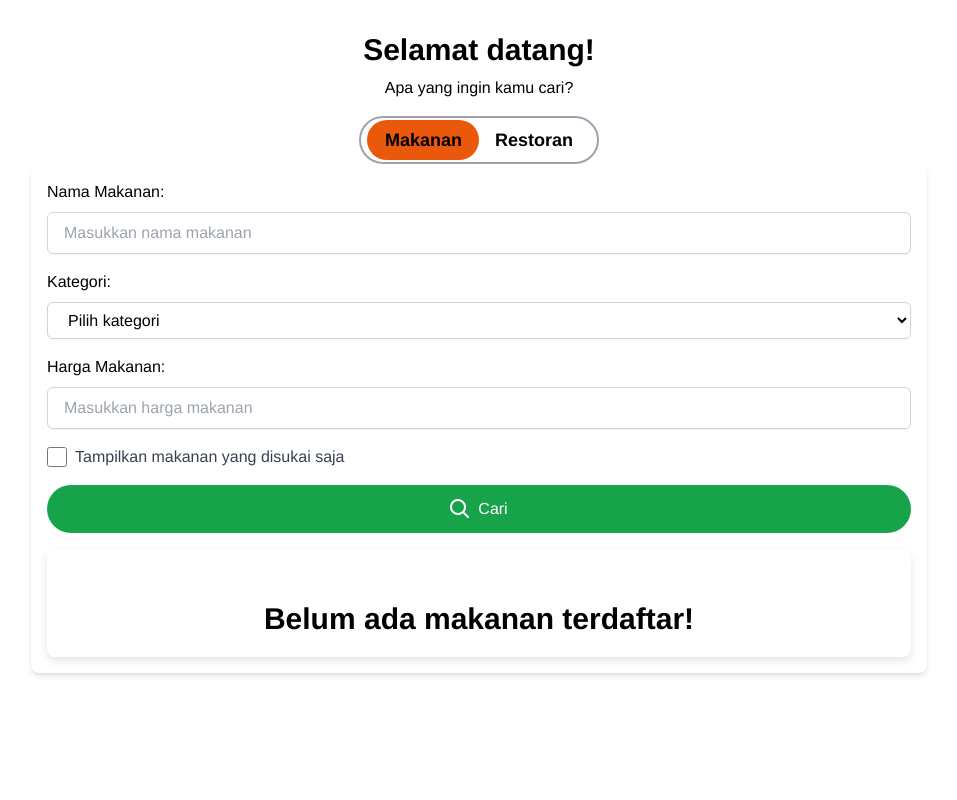
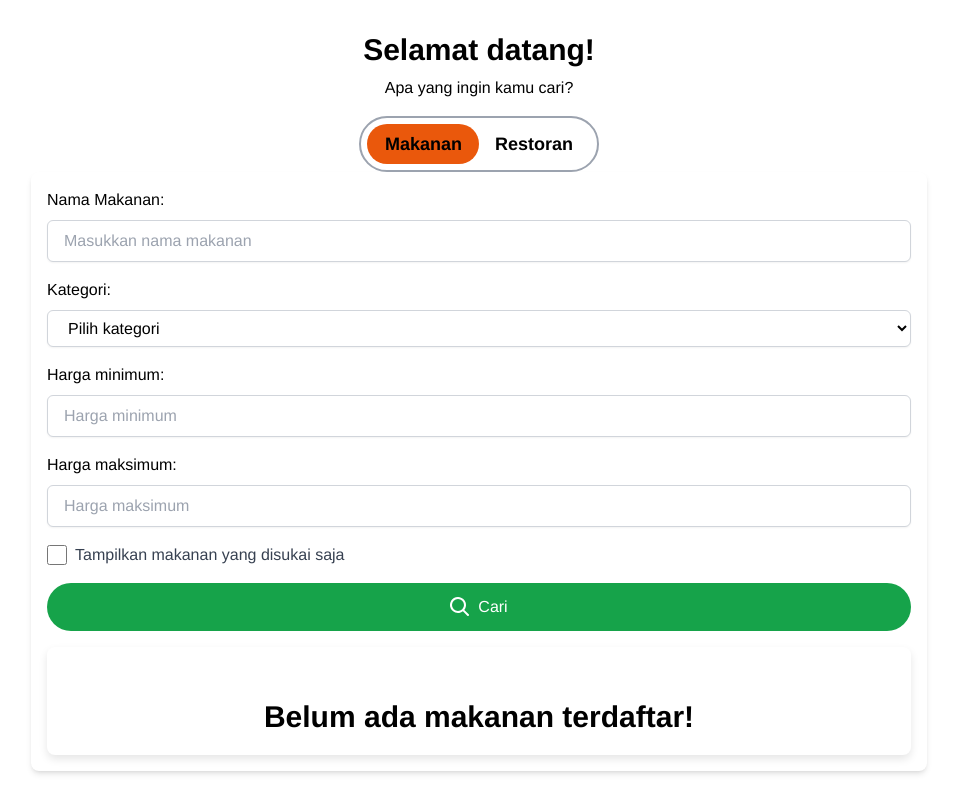
Before and after one commit to PBP-F10/GolekMakanRek, a Django app: page / in a window 1280 px wide. Shown: the whole page, without its empty margins (161-1118 px from the left). Run offline with Django 5.2, Linux system fonts and the light colour scheme; data that the repository does not hold is empty; parts of the project's set-up code (start-up, migrations or seed data) failed here and were passed over; some libraries are stand-ins or nearby versions.

Commit message:
tambah filter harga

```diff
--- a/homepage/forms.py
+++ b/homepage/forms.py
@@ -8,23 +8,20 @@ from django.utils.html import strip_tags
 class SearchFoodForm(ModelForm):
     class Meta:
         model = Food
-        fields = ["nama", "kategori", "harga"]
+        fields = ["nama", "kategori"]
         widgets = {
             'nama': TextInput(attrs={'class': 'mt-2 w-full px-4 py-2 border border-gray-300 rounded-md shadow-sm focus:outline-none focus:ring-2 focus:ring-blue-500 focus:border-transparent', 'placeholder': 'Masukkan nama makanan'}),
             'kategori': Select(attrs={'class': 'form-select mt-2 block w-full px-4 py-2 bg-white border border-gray-300 rounded-md shadow-sm focus:outline-none focus:ring-2 focus:ring-blue-500 focus:border-transparent'}),
-            'harga': NumberInput(attrs={'class': 'mt-2 w-full px-4 py-2 border border-gray-300 rounded-md shadow-sm focus:outline-none focus:ring-2 focus:ring-blue-500 focus:border-transparent', 'placeholder': 'Masukkan harga makanan'}),
         }
         labels = {
             'nama': 'Nama Makanan',
             'kategori': 'Kategori',
-            'harga': 'Harga Makanan'
         }
 
     def __init__(self, *args, **kwargs):
         super(SearchFoodForm, self).__init__(*args, **kwargs)
         self.fields['nama'].required = False
         self.fields['kategori'].required = False
-        self.fields['harga'].required = False
         choices = [('None', 'Pilih kategori')]
         categories = Food.objects.values_list('kategori', flat=True).distinct()
         for category in categories:
--- a/homepage/templates/index.html
+++ b/homepage/templates/index.html
@@ -40,11 +40,11 @@
   <label for="toggleSearch" class="flex items-center cursor-pointer">
     <div class="relative">
       <input id="toggleSearch" type="checkbox" class="sr-only" />
-      <div class="block bg-white w-60 h-12 rounded-full border-2 border-gray-400 relative">
-        <div class="dot absolute left-1.5 top-0.5 bg-orange-600 w-28 h-10 rounded-full transition flex items-center justify-center text-white font-bold text-s">
+      <div class="block bg-white w-60 h-14 rounded-full border-2 border-gray-400 relative">
+        <div class="dot absolute left-1.5 top-1.5 bg-orange-600 w-28 h-10 rounded-full transition flex items-center justify-center text-white font-bold text-s">
         </div>
-        <div class="text-black font-bold text-lg absolute right-6 top-2">Restoran</div>
-        <div class="text-black font-bold text-lg absolute left-6 top-2">Makanan</div>
+        <div class="text-black font-bold text-lg absolute right-6 top-3">Restoran</div>
+        <div class="text-black font-bold text-lg absolute left-6 top-3">Makanan</div>
       </div>
     </div>
   </label>
@@ -53,6 +53,14 @@
   <div class="mb-4">
     <form id="searchFoodForm" class="flex flex-col space-y-4">
       {{ food_search }}
+      <div>
+        <label for="min_harga">Harga minimum:</label>
+        <input type="number" name="min_harga" class="mt-2 w-full px-4 py-2 border border-gray-300 rounded-md shadow-sm focus:outline-none focus:ring-2 focus:ring-blue-500 focus:border-transparent" placeholder="Harga minimum" id="min_harga" min="0" step="1">
+      </div>
+      <div>
+        <label for="max_harga">Harga maksimum:</label>
+        <input type="number" name="max_harga" class="mt-2 w-full px-4 py-2 border border-gray-300 rounded-md shadow-sm focus:outline-none focus:ring-2 focus:ring-blue-500 focus:border-transparent" placeholder="Harga maksimum" id="max_harga" min="0" step="1">
+      </div>
       <label class="inline-flex items-center mt-2">
         <input type="checkbox" name="like_filter" class="form-checkbox h-5 w-5 text-blue-600">
         <span class="ml-2 text-gray-700">Tampilkan makanan yang disukai saja</span>
@@ -88,6 +96,14 @@
           <div class="mb-4">
             <form id="searchFoodForm" class="flex flex-col space-y-4">
               {{ food_search }}
+              <div>
+                <label for="min_harga">Harga minimum:</label>
+                <input type="number" name="min_harga" class="mt-2 w-full px-4 py-2 border border-gray-300 rounded-md shadow-sm focus:outline-none focus:ring-2 focus:ring-blue-500 focus:border-transparent" placeholder="Harga minimum" id="min_harga" min="0" step="1">
+              </div>
+              <div>
+                <label for="max_harga">Harga maksimum:</label>
+                <input type="number" name="max_harga" class="mt-2 w-full px-4 py-2 border border-gray-300 rounded-md shadow-sm focus:outline-none focus:ring-2 focus:ring-blue-500 focus:border-transparent" placeholder="Harga maksimum" id="max_harga" min="0" step="1">
+              </div>
               <label class="inline-flex items-center mt-2">
                 <input type="checkbox" name="like_filter" class="form-checkbox h-5 w-5 text-blue-600">
                 <span class="ml-2 text-gray-700">Tampilkan makanan yang disukai saja</span>
@@ -105,6 +121,13 @@
       document.querySelector("#searchFoodForm").addEventListener("submit", (e) => {
           e.preventDefault();
           refreshFood(true);
+      });
+      document.getElementById('min_harga').addEventListener('input', function() {
+          if (this.value == "") {
+              document.getElementById('max_harga').min = "0";
+              return;
+          }
+          document.getElementById('max_harga').min = parseFloat(this.value) + 1;
       });
       refreshFood();
     }
@@ -339,6 +362,13 @@
             toggleFood();
         }
     });
+    document.getElementById('min_harga').addEventListener('input', function() {
+        if (this.value == "") {
+            document.getElementById('max_harga').min = "0";
+            return;
+        }
+        document.getElementById('max_harga').min = parseFloat(this.value) + 1;
+    });
     refreshFood();
 </script>
 {% endblock %}
--- a/homepage/views.py
+++ b/homepage/views.py
@@ -61,6 +61,14 @@ def get_food(request):
             if param == "like_filter":
                 like_only = True
                 continue
+            if param == "min_harga":
+                if request.GET.get(param) != "":
+                    filters[f"harga__gte"] = request.GET.get(param)
+                continue
+            if param == "max_harga":
+                if request.GET.get(param) != "":
+                    filters[f"harga__lte"] = request.GET.get(param)
+                continue
             if request.GET.get(param) != "None":
                 filters[f"{param}__icontains"] = request.GET.get(param)
         if like_only:
```
